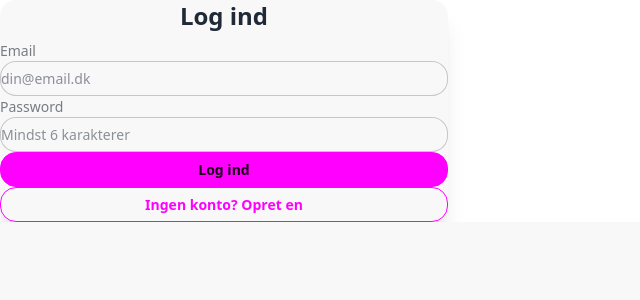
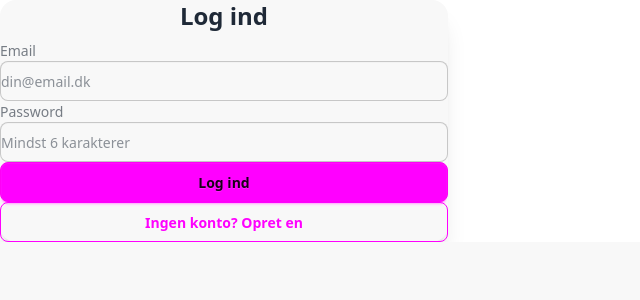
Before and after one commit to HrEsben/klassechatten, a Next.js app in the folder apps/web/: page /login in a window 1280 px wide. Shown: the top 300 px of the page, without its empty margins (0-640 px from the left). Built offline with nearby package versions, Linux system fonts and the light colour scheme; no server answers.

Commit message:
fix: Adjust CSS variables for radius, size, border, and depth in globals.css

```diff
--- a/apps/web/src/app/globals.css
+++ b/apps/web/src/app/globals.css
@@ -25,13 +25,13 @@
   --color-warning-content: oklch(18.202% 0.042 100.5);
   --color-error: oklch(64.84% 0.293 29.349);
   --color-error-content: oklch(12.968% 0.058 29.349);
-  --radius-selector: 1rem;
-  --radius-field: 1rem;
+  --radius-selector: 0.5rem;
+  --radius-field: 0.5rem;
   --radius-box: 1rem;
-  --size-selector: 0.21875rem;
-  --size-field: 0.21875rem;
-  --border: 0.5px;
-  --depth: 0;
+  --size-selector: 0.25rem;
+  --size-field: 0.25rem;
+  --border: 1px;
+  --depth: 1;
   --noise: 0;
 }
 
```
